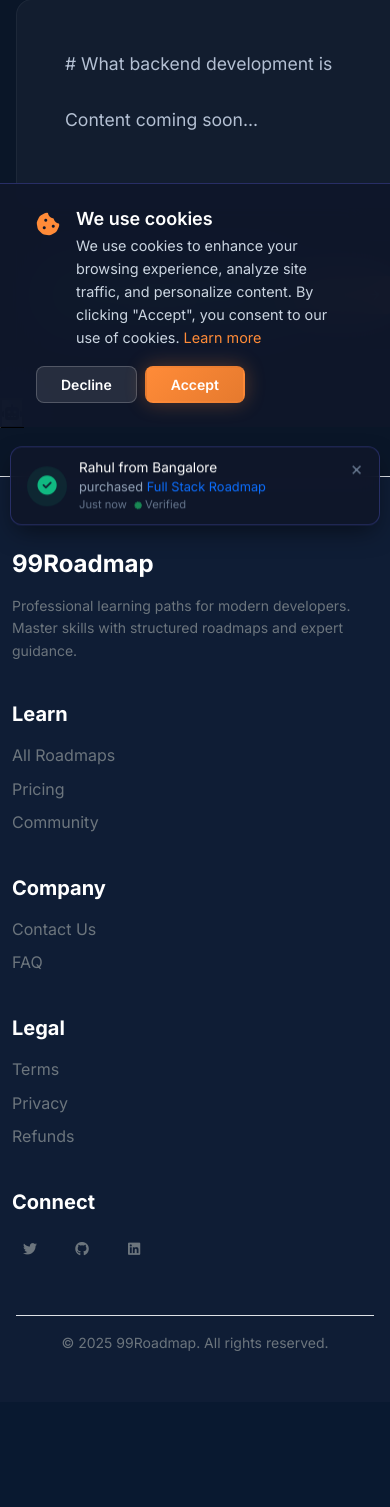
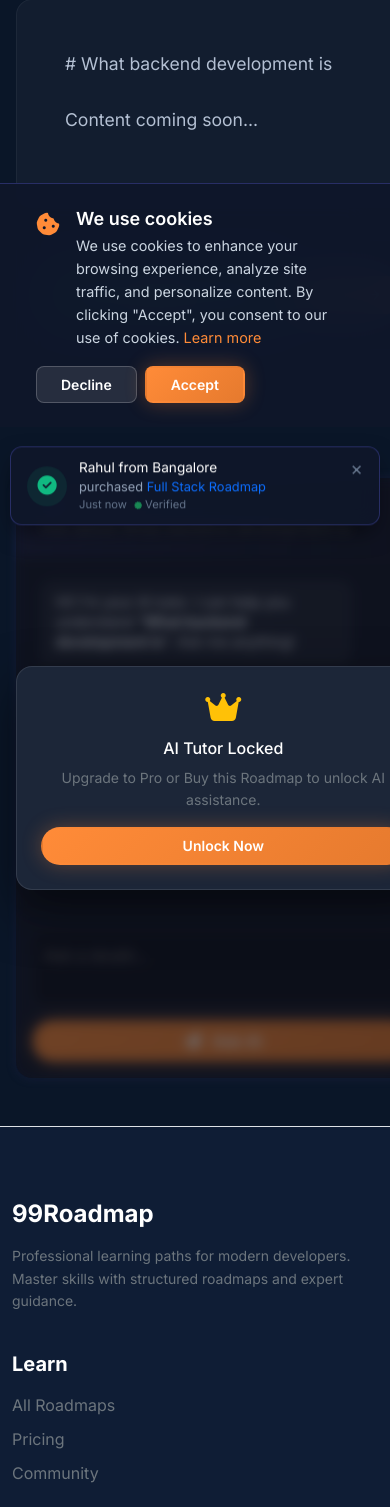
Before and after one commit to Divakarflutter9/99roadmap, a Django app: page /topic/544/ in a window 390 px wide; the page is wider, and only the part inside the window is pictured. Shown: the part 417-1924 px from the top of that part. Before the commit the page ends 1768 px from the top of that part, so only its background shows below. Run offline with Django 5.2, Linux system fonts and the light colour scheme; the visitor is signed in with stand-in values (Sample User, id 1); data comes from the database, SQL or seed files in the repository; some libraries are stand-ins or nearby versions.

Commit message:
Fix topic page chatbot mobile display and global horizontal scroll

```diff
--- a/static/css/main.css
+++ b/static/css/main.css
@@ -71,6 +71,10 @@ body {
   background-color: var(--bg-body);
   -webkit-font-smoothing: antialiased;
   -moz-osx-font-smoothing: grayscale;
+  overflow-x: hidden;
+  /* Prevent horizontal scroll */
+  width: 100%;
+  position: relative;
 }
 
 /* === TYPOGRAPHY === */
--- a/templates/roadmaps/topic.html
+++ b/templates/roadmaps/topic.html
@@ -132,8 +132,16 @@
         }
 
         .ai-sidebar-container {
-            display: none;
-            /* Hide on mobile for now or implement toggle */
+            display: block !important;
+            position: relative;
+            margin-top: 3rem;
+            width: 100%;
+            z-index: 1;
+        }
+
+        .ai-sidebar {
+            height: 600px !important;
+            max-height: 80vh;
         }
     }
 
@@ -146,6 +154,7 @@
         overflow: hidden;
         backdrop-filter: blur(20px);
     }
+
 
     .ai-header {
         padding: 1rem 1.5rem;
@@ -352,9 +361,6 @@
     </div>
 </div>
 
-<button id="aiToggleBtn" class="ai-toggle-btn animate-bounce-in">
-    <i class="fas fa-robot"></i>
-</button>
 
 <canvas id="confetti" class="confetti-canvas"></canvas>
 
@@ -423,34 +429,6 @@
         });
     }
 
-    // Mobile AI Toggle
-    const aiToggleBtn = document.getElementById('aiToggleBtn');
-    const aiSidebar = document.querySelector('.ai-sidebar-container');
-
-    if (aiToggleBtn) {
-        aiToggleBtn.addEventListener('click', function () {
-            this.classList.toggle('active');
-            aiSidebar.classList.toggle('show');
-
-            // Focus input if opening
-            if (aiSidebar.classList.contains('show')) {
-                setTimeout(() => document.getElementById('ai-input').focus(), 300);
-            }
-        });
-    }
-
-    // Close sidebar when clicking outside (mobile)
-    document.addEventListener('click', function (e) {
-        if (window.innerWidth <= 992 &&
-            aiSidebar.classList.contains('show') &&
-            !aiSidebar.contains(e.target) &&
-            !aiToggleBtn.contains(e.target)) {
-
-            aiToggleBtn.classList.remove('active');
-            aiSidebar.classList.remove('show');
-        }
-    });
-
     // Fire Confetti on complete
     function fireConfetti() {
         var count = 200;
```
